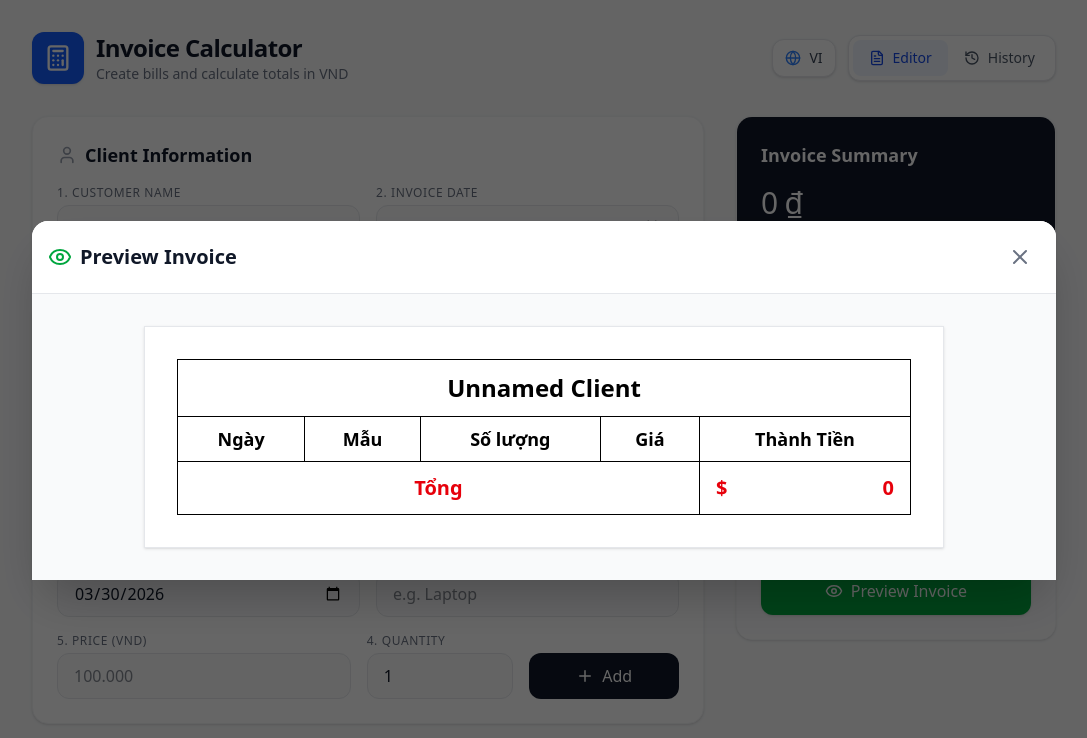
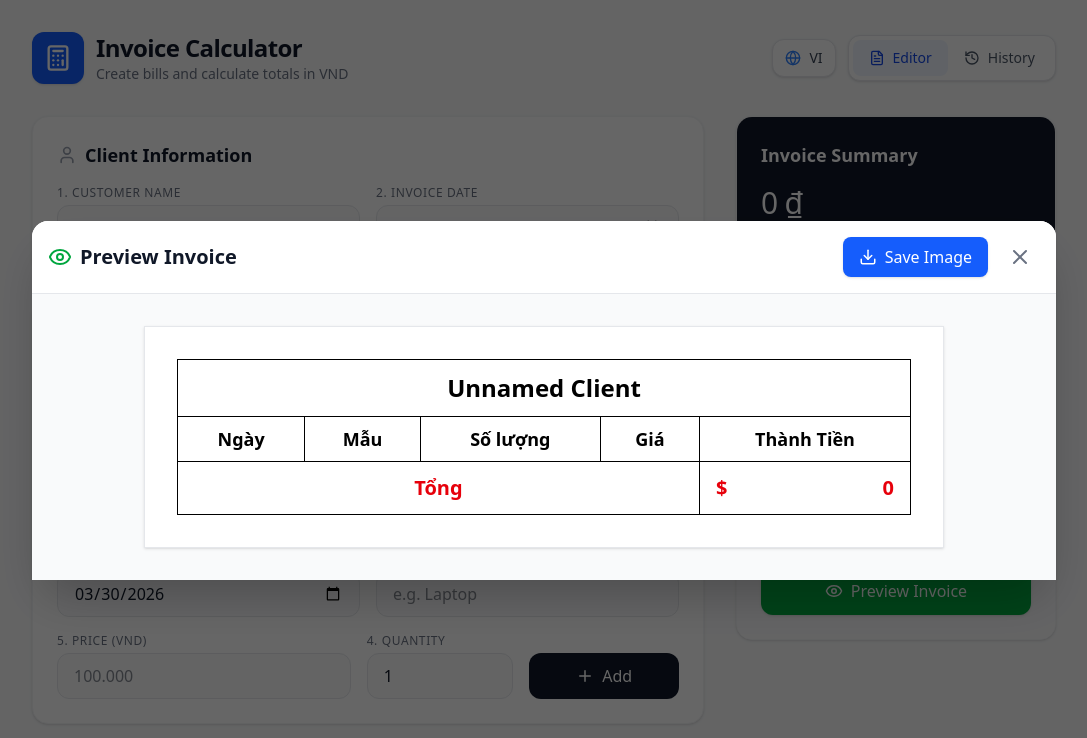
Before and after one commit to Faiizy0/taohoadon, a React (Vite) app: page / in a window 1280 px wide. Both pictures are taken after a click on the button "Preview Invoice". Shown: the top 738 px of the page, without its empty margins (96-1183 px from the left). Built offline with nearby package versions, Linux system fonts and the light colour scheme.

Commit message:
feat: Add invoice image export functionality
Integrates the `html-to-image` library to allow users to export the calculated bill as a PNG image. This enhances the usability by providing a simple way to share or save the invoice visually.

```diff
--- a/package.json
+++ b/package.json
@@ -16,6 +16,7 @@
     "@vitejs/plugin-react": "^5.0.4",
     "dotenv": "^17.2.3",
     "express": "^4.21.2",
+    "html-to-image": "^1.11.13",
     "html2canvas": "^1.4.1",
     "lucide-react": "^0.546.0",
     "motion": "^12.23.24",
--- a/src/App.tsx
+++ b/src/App.tsx
@@ -1,5 +1,6 @@
 import React, { useState, useMemo, useEffect } from 'react';
-import { Plus, Trash2, Receipt, User, Calendar, Calculator, Save, History, FileText, Edit, Globe, Eye, X } from 'lucide-react';
+import { Plus, Trash2, Receipt, User, Calendar, Calculator, Save, History, FileText, Edit, Globe, Eye, X, Download } from 'lucide-react';
+import * as htmlToImage from 'html-to-image';
 
 interface ProductItem {
   id: string;
@@ -61,7 +62,8 @@ const translations = {
     each: "each",
     saveSuccess: "Invoice saved successfully!",
     exportImage: "Preview Invoice",
-    exportSuccess: "Image exported successfully!",
+    downloadImage: "Save Image",
+    exportSuccess: "Image saved successfully!",
     colDate: "Ngày",
     colProduct: "Mẫu",
     colQty: "Số lượng",
@@ -114,7 +116,8 @@ const translations = {
     each: "mỗi cái",
     saveSuccess: "Lưu hóa đơn thành công!",
     exportImage: "Xem Hóa đơn",
-    exportSuccess: "Xuất ảnh thành công!",
+    downloadImage: "Lưu Ảnh",
+    exportSuccess: "Lưu ảnh thành công!",
     colDate: "Ngày",
     colProduct: "Mẫu",
     colQty: "Số lượng",
@@ -278,6 +281,69 @@ export default function App() {
     const day = String(d.getDate()).padStart(2, '0');
     const month = String(d.getMonth() + 1).padStart(2, '0');
     return `${day}/${month}/${d.getFullYear()}`;
+  };
+
+  const handleSaveImage = async () => {
+    const element = document.getElementById('export-table-container');
+    if (!element) return;
+
+    try {
+      showToast('Generating image...');
+
+      const dataUrl = await htmlToImage.toPng(element, {
+        backgroundColor: '#ffffff',
+        pixelRatio: 2,
+        style: {
+          transform: 'scale(1)',
+          transformOrigin: 'top left'
+        }
+      });
+
+      // Sanitize customer name to prevent invalid characters from breaking the file extension
+      const safeName = (customerName || 'Unnamed').replace(/[^a-zA-Z0-9]/g, '_');
+      const filename = `Invoice_${safeName}_${new Date().getTime()}.png`;
+
+      const triggerDownload = () => {
+        const link = document.createElement('a');
+        link.href = dataUrl;
+        link.download = filename;
+        document.body.appendChild(link);
+        link.click();
+        document.body.removeChild(link);
+        showToast(t.exportSuccess);
+      };
+
+      // Try Web Share API for mobile (Save to Photos)
+      if (navigator.canShare) {
+        try {
+          const res = await fetch(dataUrl);
+          const blob = await res.blob();
+          const file = new File([blob], filename, { type: 'image/png' });
+
+          if (navigator.canShare({ files: [file] })) {
+            await navigator.share({
+              files: [file],
+              title: 'Invoice',
+            });
+            showToast(t.exportSuccess);
+            return;
+          }
+        } catch (shareError) {
+          // If user cancels or it fails, fallback to standard download
+          if ((shareError as Error).name !== 'AbortError') {
+            triggerDownload();
+          }
+          return;
+        }
+      }
+
+      // Fallback for desktop
+      triggerDownload();
+
+    } catch (error) {
+      console.error('Error exporting image:', error);
+      showToast('Export failed');
+    }
   };
 
   const saveInvoice = () => {
@@ -738,12 +804,21 @@ export default function App() {
                 <Eye className="text-green-600" />
                 {t.exportImage}
               </h3>
+              <div className="flex items-center gap-3">
+                <button
+                  onClick={handleSaveImage}
+                  className="flex items-center gap-2 px-4 py-2 bg-blue-600 hover:bg-blue-700 text-white rounded-lg font-medium transition-colors shadow-sm"
+                >
+                  <Download size={18} />
+                  <span className="hidden sm:inline">{t.downloadImage}</span>
+                </button>
                 <button
                   onClick={() => setShowPreview(false)}
                   className="p-2 text-gray-500 hover:bg-gray-100 hover:text-gray-900 rounded-full transition-colors"
                 >
                   <X size={24} />
                 </button>
+              </div>
             </div>
 
             <div className="p-8 overflow-y-auto flex justify-center bg-gray-50">
```
Also changed, not shown: 1 other file (tests, documents, lock files or other folders). Lines whose indentation alone changed are shown as unchanged.
